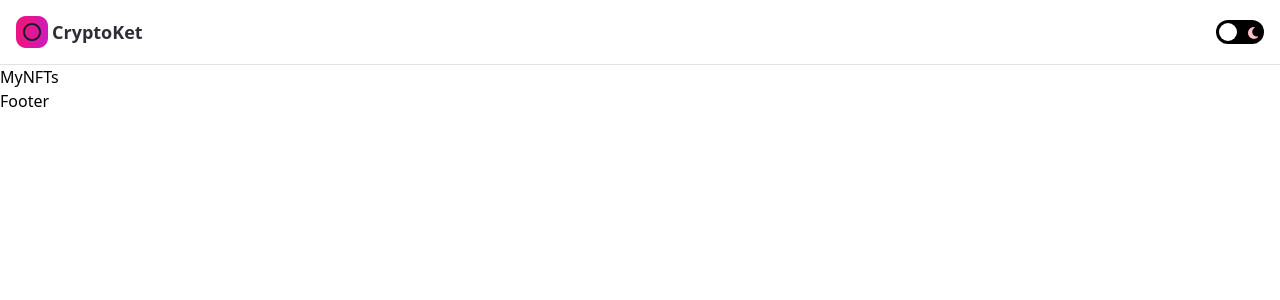
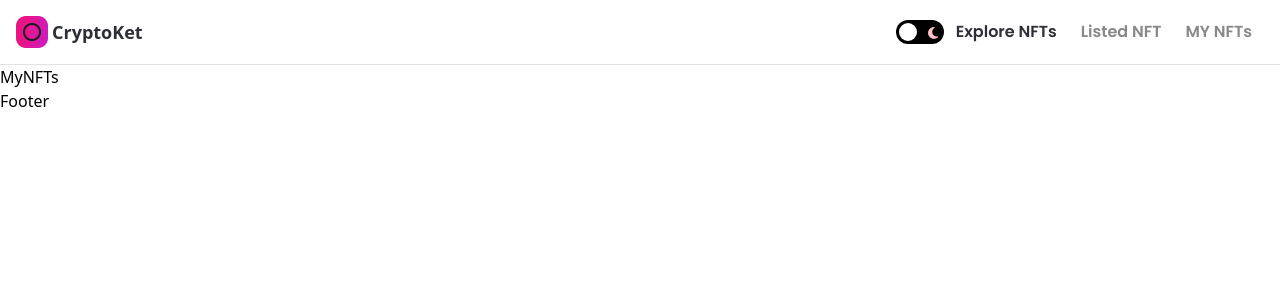
Before and after one commit to SahilPanhotra/CryptoKet, a Next.js app: page /my-nfts in a window 1280 px wide. Shown: the top 300 px of the page. Built offline with nearby package versions, Linux system fonts and the light colour scheme.

Commit message:
feat:active link highlight

```diff
--- a/components/Navbar.jsx
+++ b/components/Navbar.jsx
@@ -6,35 +6,104 @@ import Link from 'next/link';
 
 import images from '../assets';
 
+const MenuItems = ({ isMobile, active, setActive }) => {
+  const generateLink = (i) => {
+    switch (i) {
+      case 0:
+        return '/';
+      case 1:
+        return '/created-nfts';
+      case 2:
+        return '/my-nfts';
+
+      default: return '/';
+    }
+  };
+  return (
+    <ul
+      className={`list-none flexCenter flex-row ${
+        isMobile && 'flex-col h-full'
+      }`}
+    >
+      {['Explore NFTs', 'Listed NFT', 'MY NFTs'].map((item, i) => (
+        <li
+          key={i}
+          onClick={() => {
+            setActive(item);
+          }}
+          className={`flex flex-row items-center font-poppins text-base font-semibold dark:hover:text-white hover:text-nft-dark mx-3 ${
+            active === item
+              ? 'dark:text-white text-nft-black-1'
+              : 'dark:text-nft-gray-3 text-nft-gray-2'
+          }`}
+        >
+          <Link href={generateLink(i)}>{item}</Link>
+        </li>
+      ))}
+    </ul>
+  );
+};
+
 const Navbar = () => {
   const { theme, setTheme } = useTheme();
+  const [active, setActive] = useState('Explore NFTs');
   console.log(theme);
   return (
     <nav className="flexBetween w-full fixed z-10 p-4 flex-row border-b dark:bg-nft-dark bg-white dark:border-nft-black-1 border-nft-gray-1">
       <div className="flex flex-1 flex-row justify-start">
         <Link href="/">
-          <div className="flexCenter md:hidden cursor-pointer" onClick={() => {}}>
-            <Image src={images.logo02} objectFit="contain" width={32} height={32} alt="logo" />
-            <p className="dark:text-white text-nft-black-1 font-semibold text-lg ml-1">CryptoKet</p>
+          <div
+            className="flexCenter md:hidden cursor-pointer"
+            onClick={() => {}}
+          >
+            <Image
+              src={images.logo02}
+              objectFit="contain"
+              width={32}
+              height={32}
+              alt="logo"
+            />
+            <p className="dark:text-white text-nft-black-1 font-semibold text-lg ml-1">
+              CryptoKet
+            </p>
           </div>
         </Link>
         <Link href="/">
           <div className="hidden md:flex cursor-pointer" onClick={() => {}}>
-            <Image src={images.logo02} objectFit="contain" width={32} height={32} alt="logo" />
+            <Image
+              src={images.logo02}
+              objectFit="contain"
+              width={32}
+              height={32}
+              alt="logo"
+            />
           </div>
-
         </Link>
       </div>
       <div className="flex flex-initial flex-row justify-end">
         <div className="flex items-center mr-2">
-          <input type="checkbox" name="checkbox" id="checkbox" className="checkbox" onChange={() => setTheme(theme === 'light' ? 'dark' : 'light')} />
-          <label htmlFor="checkbox" className="flexBetween w-8 h-4 bg-black rounded-2xl p-1 relative label">
+          <input
+            type="checkbox"
+            name="checkbox"
+            id="checkbox"
+            className="checkbox"
+            onChange={() => setTheme(theme === 'light' ? 'dark' : 'light')}
+          />
+          <label
+            htmlFor="checkbox"
+            className="flexBetween w-8 h-4 bg-black rounded-2xl p-1 relative label"
+          >
             <i className="fas fa-sun" />
             <i className="fas fa-moon" />
             <div className="w-3 h-3 absolute bg-white rounded-full ball" />
           </label>
         </div>
       </div>
+      <div className="md:hidden flex">
+        <ul className="list-none flexCenter flex-row">
+          <MenuItems active={active} setActive={setActive} />
+        </ul>
+      </div>
     </nav>
   );
 };
```
